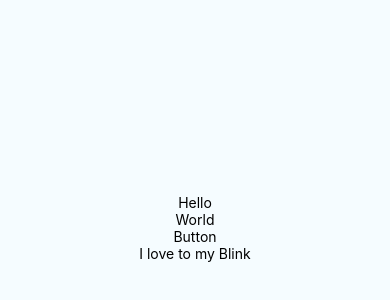
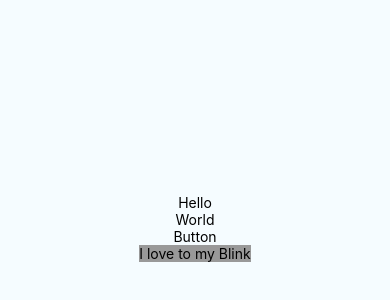
Before and after one commit to march-dave/HelloRN, a React Native app: screen / in a window 390 px wide. Shown: the part 194-494 px from the top of the page. Built offline with nearby package versions, Linux system fonts and the light colour scheme.

Commit message:
add style in React Native

```diff
--- a/Blink.js
+++ b/Blink.js
@@ -1,15 +1,21 @@
 import React, { Component } from "react";
-import { View, Text } from "react-native";
+import { View, Text, StyleSheet } from "react-native";
 
 class Blink extends Component {
   //let
   render() {
     return (
-      <View>
+      <View style={styles.container}>
         <Text>{this.props.text}</Text>
       </View>
     );
   }
 }
 
+const styles = StyleSheet.create({
+  container: {
+    backgroundColor: "#999"
+  }
+});
+
 export default Blink;
```
